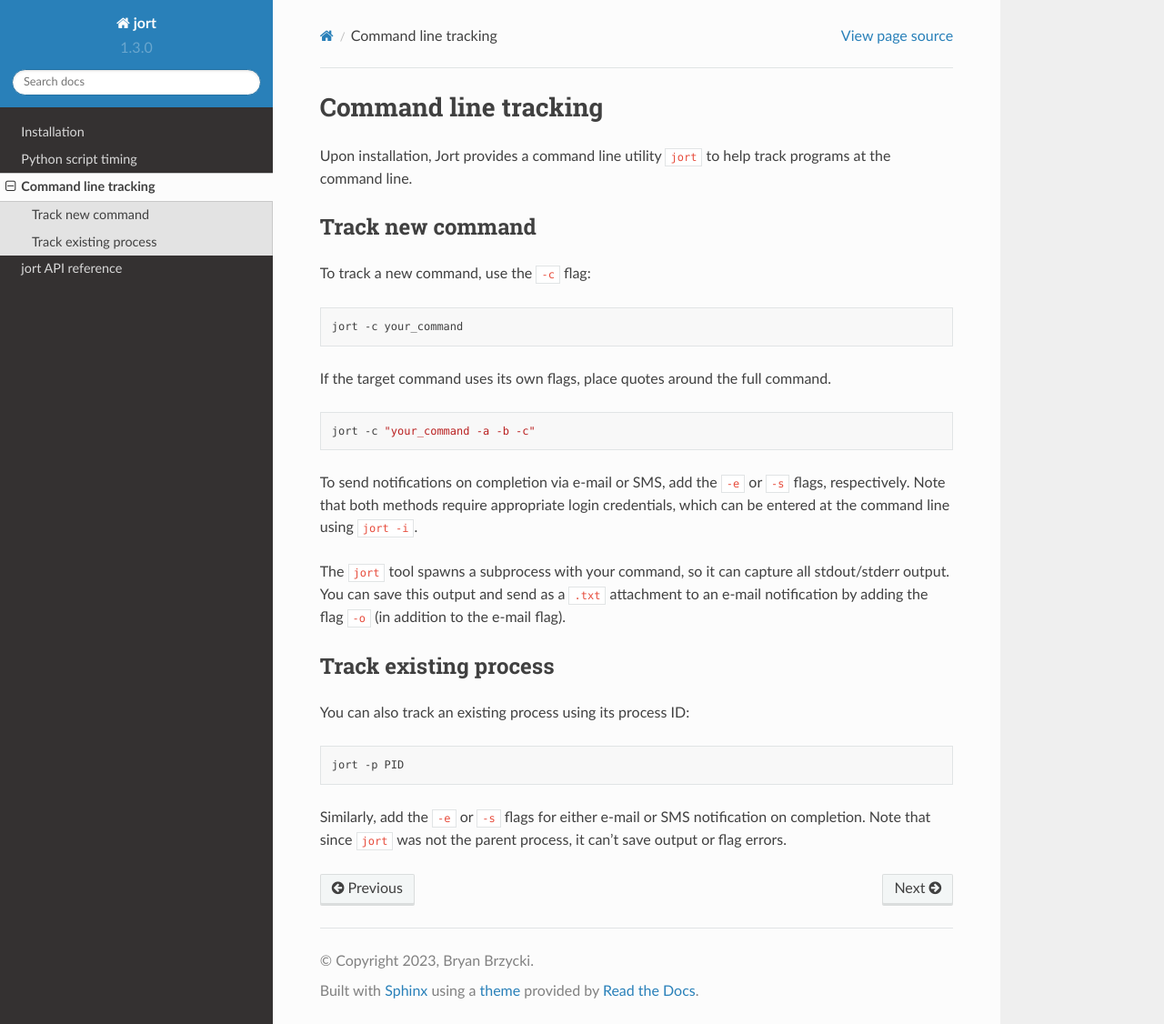
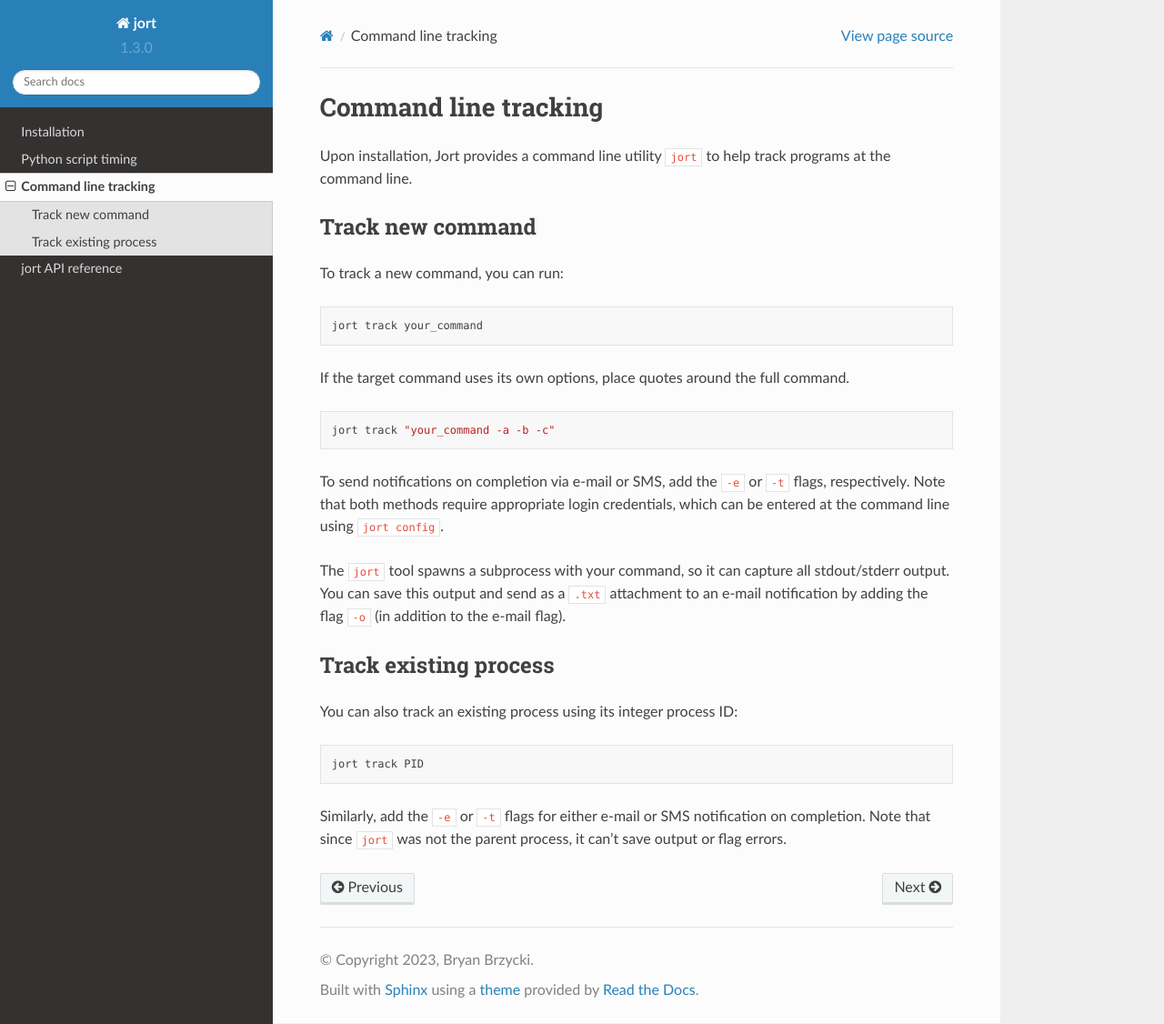
Before and after one commit to bbrzycki/jort, a Sphinx documentation site: the page built from docs/source/command_line.rst, in a window 1280 px wide and 1126 px high. Shown: the whole window at 91% size. Built offline with Sphinx 7.4.7 and the Read the Docs theme 2.0.0, drawn with Linux system fonts in a browser that asks for light colours; the version number is read from the project's files by our own code.

Commit message:
Fix docs with updated cli

```diff
--- a/docs/source/command_line.rst
+++ b/docs/source/command_line.rst
@@ -9,21 +9,21 @@ programs at the command line.
 Track new command
 -----------------
 
-To track a new command, use the :code:`-c` flag:
+To track a new command, you can run:
 
 .. code-block:: bash
 
-    jort -c your_command
+    jort track your_command
 
-If the target command uses its own flags, place quotes around the full command.
+If the target command uses its own options, place quotes around the full command.
 
 .. code-block:: bash
 
-    jort -c "your_command -a -b -c"
+    jort track "your_command -a -b -c"
 
-To send notifications on completion via e-mail or SMS, add the :code:`-e` or :code:`-s`
+To send notifications on completion via e-mail or SMS, add the :code:`-e` or :code:`-t`
 flags, respectively. Note that both methods require appropriate login credentials,
-which can be entered at the command line using :code:`jort -i`.
+which can be entered at the command line using :code:`jort config`.
 
 The :code:`jort` tool spawns a subprocess with your command, so it can capture all
 stdout/stderr output. You can save this output and send as a :code:`.txt` attachment
@@ -32,12 +32,12 @@ to an e-mail notification by adding the flag :code:`-o` (in addition to the e-ma
 Track existing process
 ----------------------
 
-You can also track an existing process using its process ID:
+You can also track an existing process using its integer process ID:
 
 .. code-block:: bash
 
-    jort -p PID
+    jort track PID
 
-Similarly, add the :code:`-e` or :code:`-s` flags for either e-mail or SMS notification
+Similarly, add the :code:`-e` or :code:`-t` flags for either e-mail or SMS notification
 on completion. Note that since :code:`jort` was not the parent process, it can't save
 output or flag errors.
```
Also changed, not shown: README.md (+9 -9 lines).
